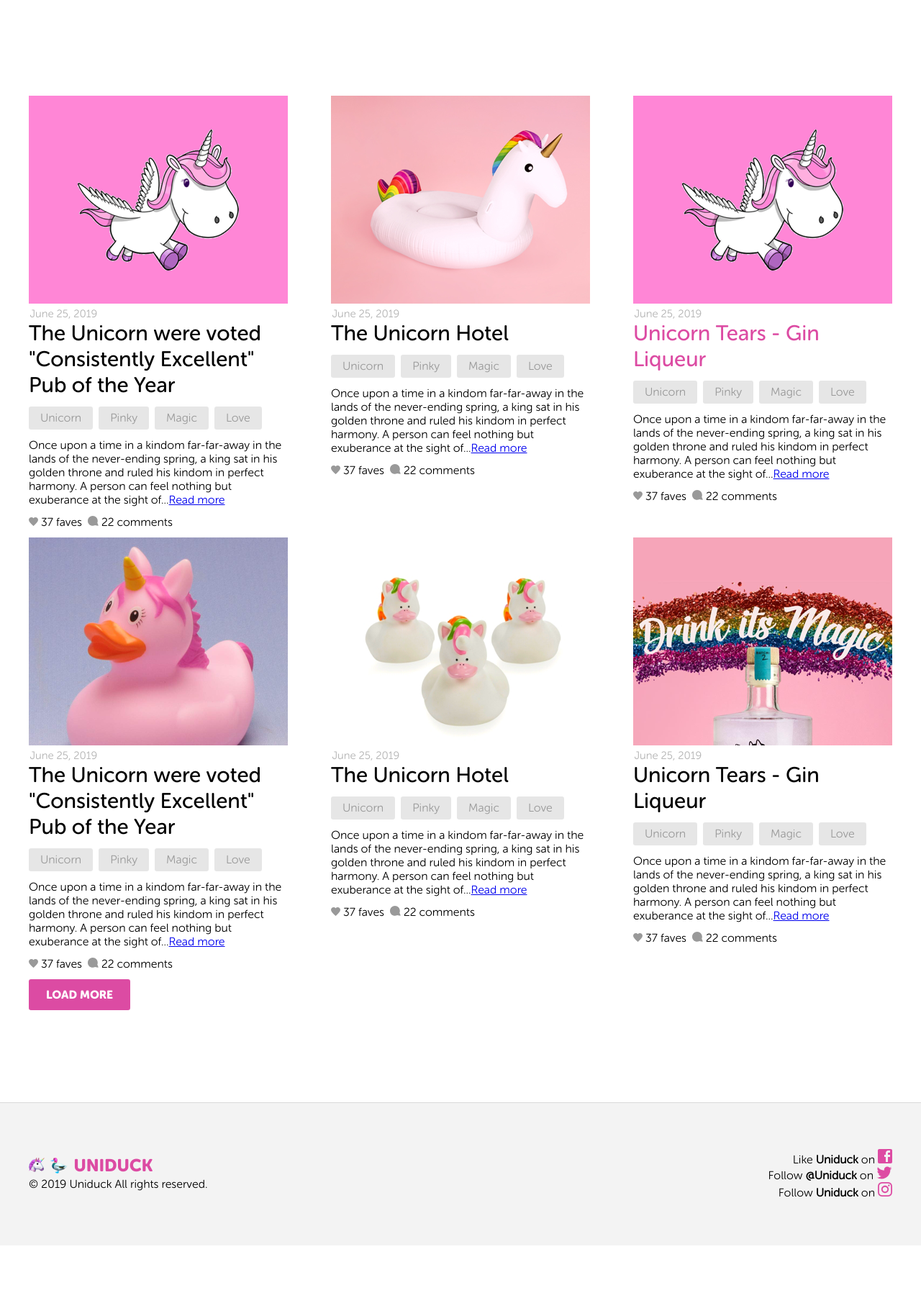
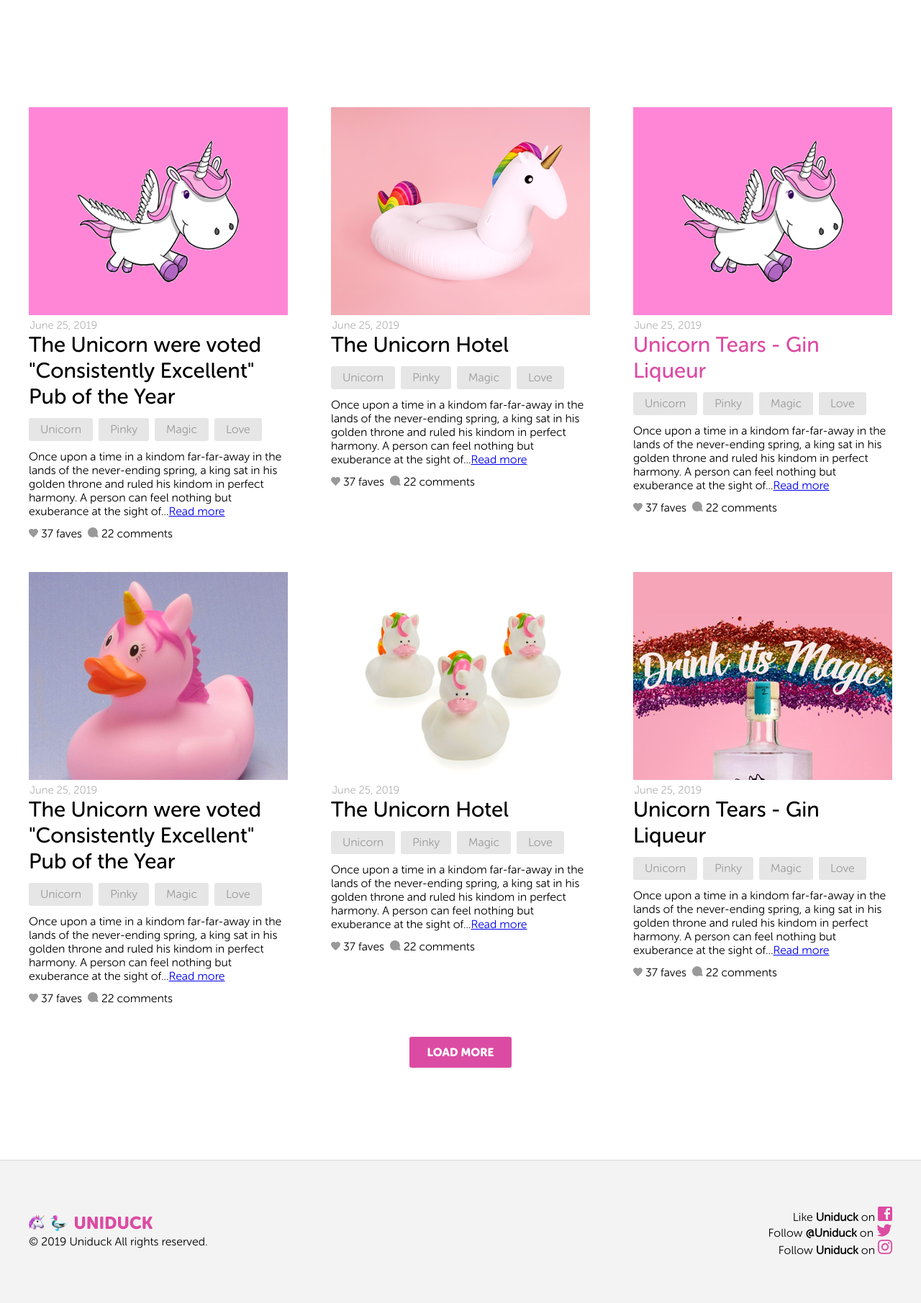
Before and after one commit to rabinrai44/infinum-uniduck, a PHP site: page / in a window 1280 px wide. Shown: the part 852-2663 px from the top of the page at 72% size. Before the commit the page ends 2516 px from the top, so only its background shows below. Run offline with PHP 8.4, Linux system fonts and the light colour scheme.

Commit message:
Make loadmore center, blog-post margin set.

```diff
--- a/frontend/Assets/SCSS/_blogpost.scss
+++ b/frontend/Assets/SCSS/_blogpost.scss
@@ -16,6 +16,13 @@
 
   .blog-post {
     width: 30%;
+    margin: 1rem 0;
+  }
+
+  .loadmore {
+    display: block;
+    text-align: center;
+    margin: 1rem auto auto auto;
   }
 }
 
--- a/frontend/Assets/styles/style.css
+++ b/frontend/Assets/styles/style.css
@@ -176,7 +176,12 @@ img {
   flex-wrap: wrap;
   justify-content: space-between; }
   .blog-posts .blog-post {
-    width: 30%; }
+    width: 30%;
+    margin: 1rem 0; }
+  .blog-posts .loadmore {
+    display: block;
+    text-align: center;
+    margin: 1rem auto auto auto; }
 
 .meta-date {
   color: #b3b3b3;
```
